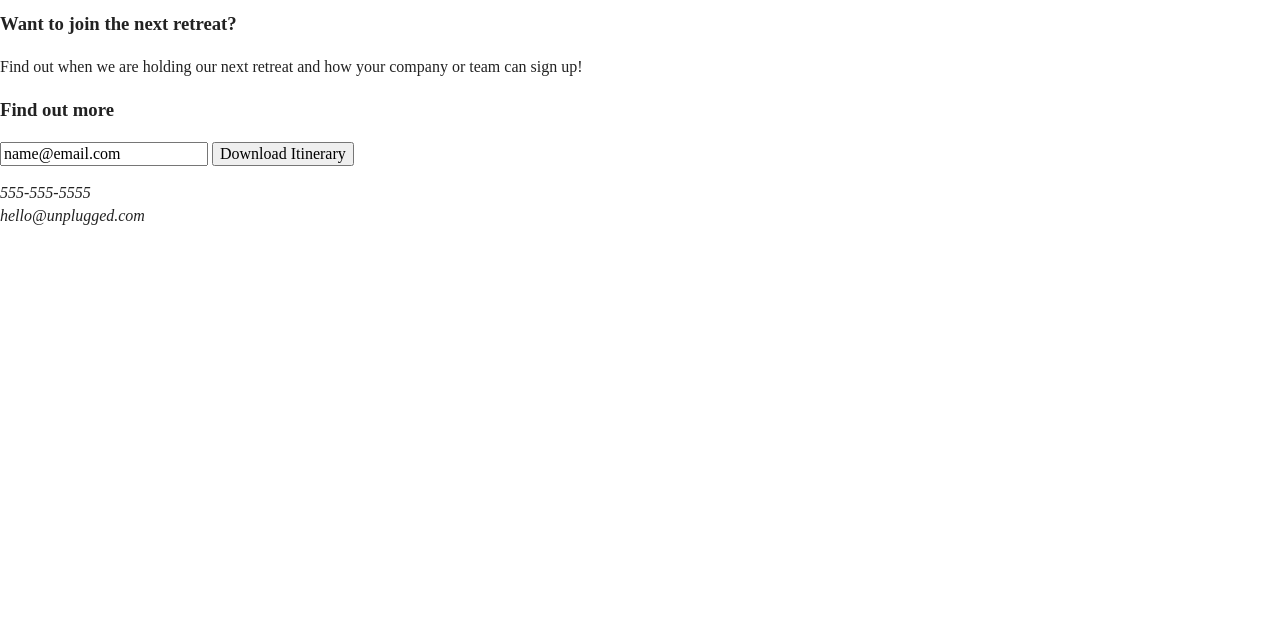
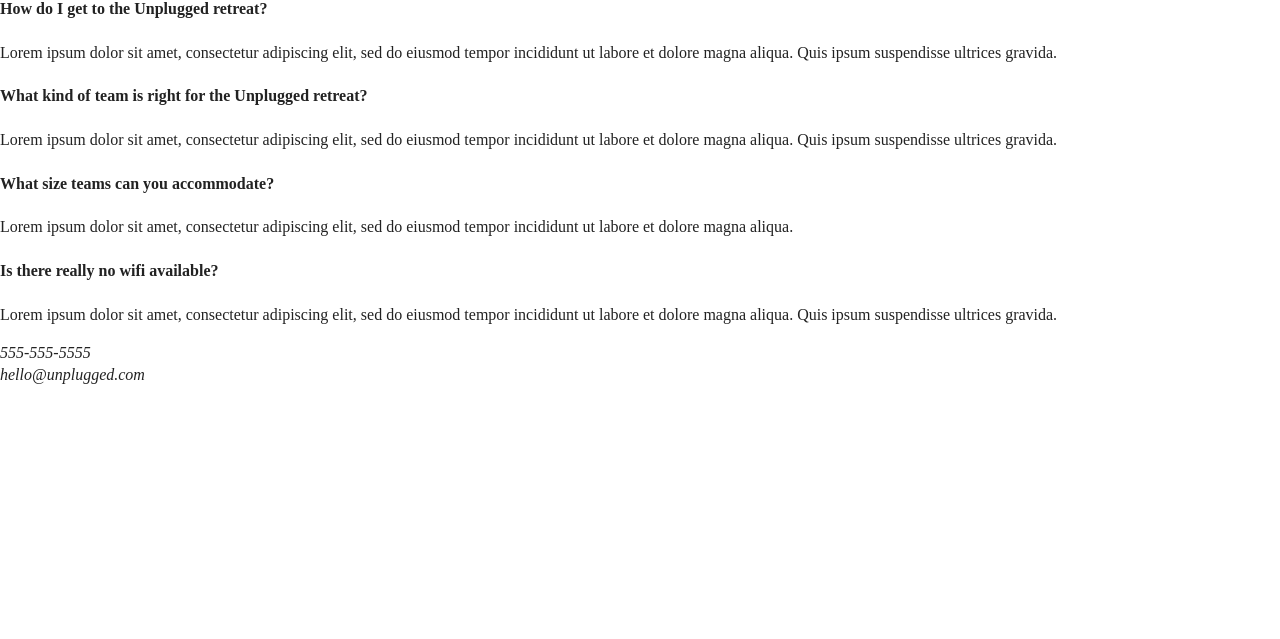
Before and after one commit to AndyV83/unplugged-retreat, a website: page faq/index.html in a window 1280 px wide. Shown: the part 161-800 px from the top of the page. Drawn offline with Linux system fonts and the light colour scheme.

Commit message:
Coded faq page

```diff
--- a/faq/index.html
+++ b/faq/index.html
@@ -32,7 +32,7 @@
       <nav>
            <ul>
                <li><a href="faq/index.html" target="_blank">FAQ</a></li>
-               <li><a href="about/index.html" target="_blank">About</a></li>
+               <li><a href="../about/index.html" target="_blank">About</a></li>
            </ul>
       </nav>
   </div>
@@ -40,30 +40,27 @@
 
 <main>
 
-    <section class="hero-area">
-      <div class="content-wrapper">
-        <h1>Retreat from the desk, return refreshed.</h1>
+  <section class="faq">
+    <div class="content-wrapper">
+      <h2>Frequently Asked Questions</h2>
+      <div class="faq-content">
+        <h4>How do I get to the Unplugged retreat?</h4>
+        <p>Lorem ipsum dolor sit amet, consectetur adipiscing elit, sed do eiusmod tempor incididunt ut labore et dolore magna aliqua. Quis ipsum suspendisse ultrices gravida.</p>
       </div>
-    </section>
-
-    <aside>
-      <div class="content-wrapper">
-        <div class="form-description">
-          <h3>Want to join the next retreat?</h3>
-          <p>
-            Find out when we are holding our next retreat and how your company or team can sign up!
-          </p>
-        </div>
-        <div class="form">
-          <h3>Find out more</h3>
-          <input type="text" name="name" value="name@email.com">
-          <input type="button" value="Download Itinerary">
-        </div>
+      <div class="faq-content">
+        <h4>What kind of team is right for the Unplugged retreat?</h4>
+        <p>Lorem ipsum dolor sit amet, consectetur adipiscing elit, sed do eiusmod tempor incididunt ut labore et dolore magna aliqua. Quis ipsum suspendisse ultrices gravida.</p>
       </div>
-      <!-- aside content wrapper ends -->
-    </aside>
-
-
+      <div class="faq-content">
+        <h4>What size teams can you accommodate?</h4>
+        <p>Lorem ipsum dolor sit amet, consectetur adipiscing elit, sed do eiusmod tempor incididunt ut labore et dolore magna aliqua.</p>
+      </div>
+      <div class="faq-content">
+        <h4>Is there really no wifi available?</h4>
+        <p>Lorem ipsum dolor sit amet, consectetur adipiscing elit, sed do eiusmod tempor incididunt ut labore et dolore magna aliqua. Quis ipsum suspendisse ultrices gravida. </p>
+      </div>
+    </div>
+    <!-- faq content wrapper ends -->
 </main> <!-- main wrapper -->
 
 <footer>
```
